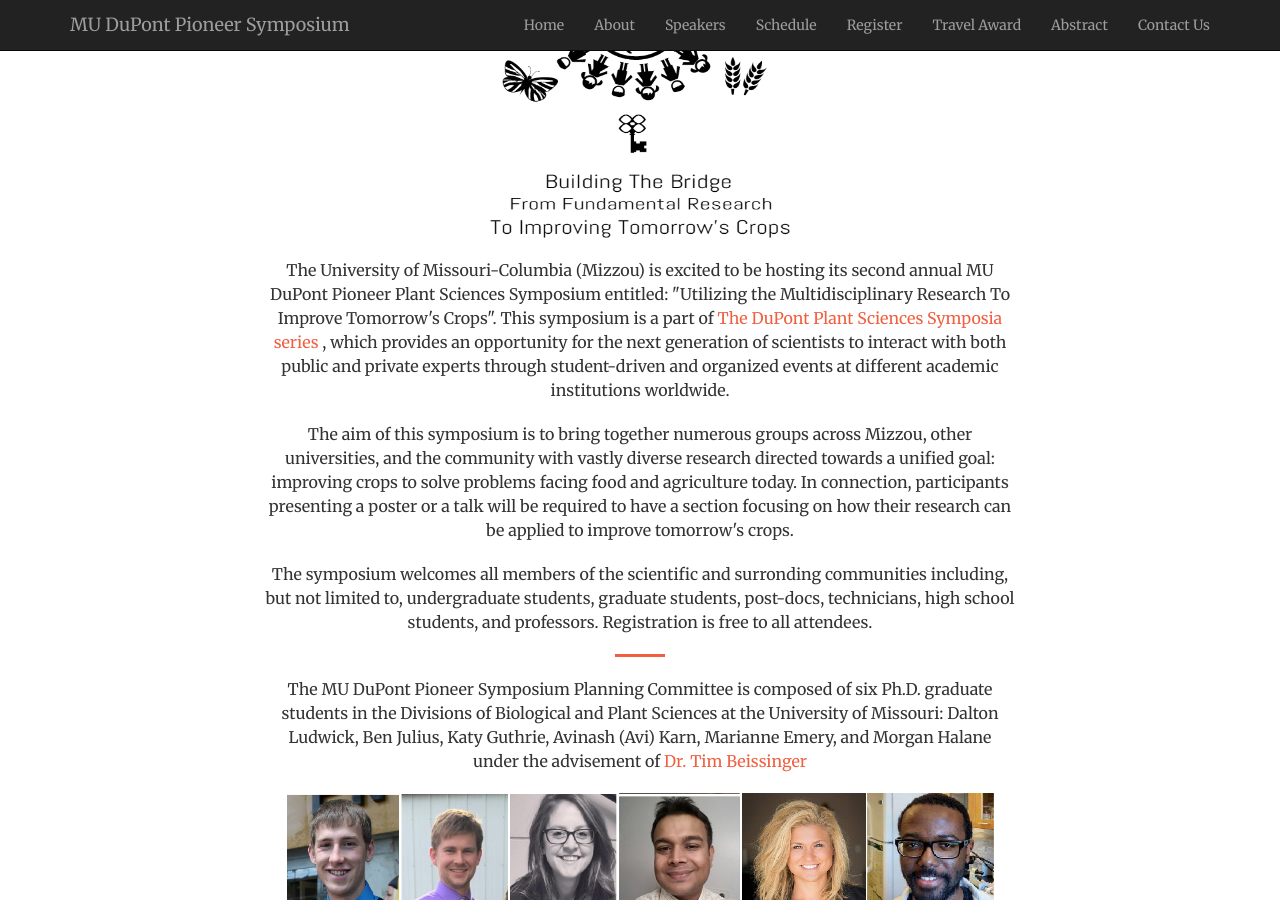
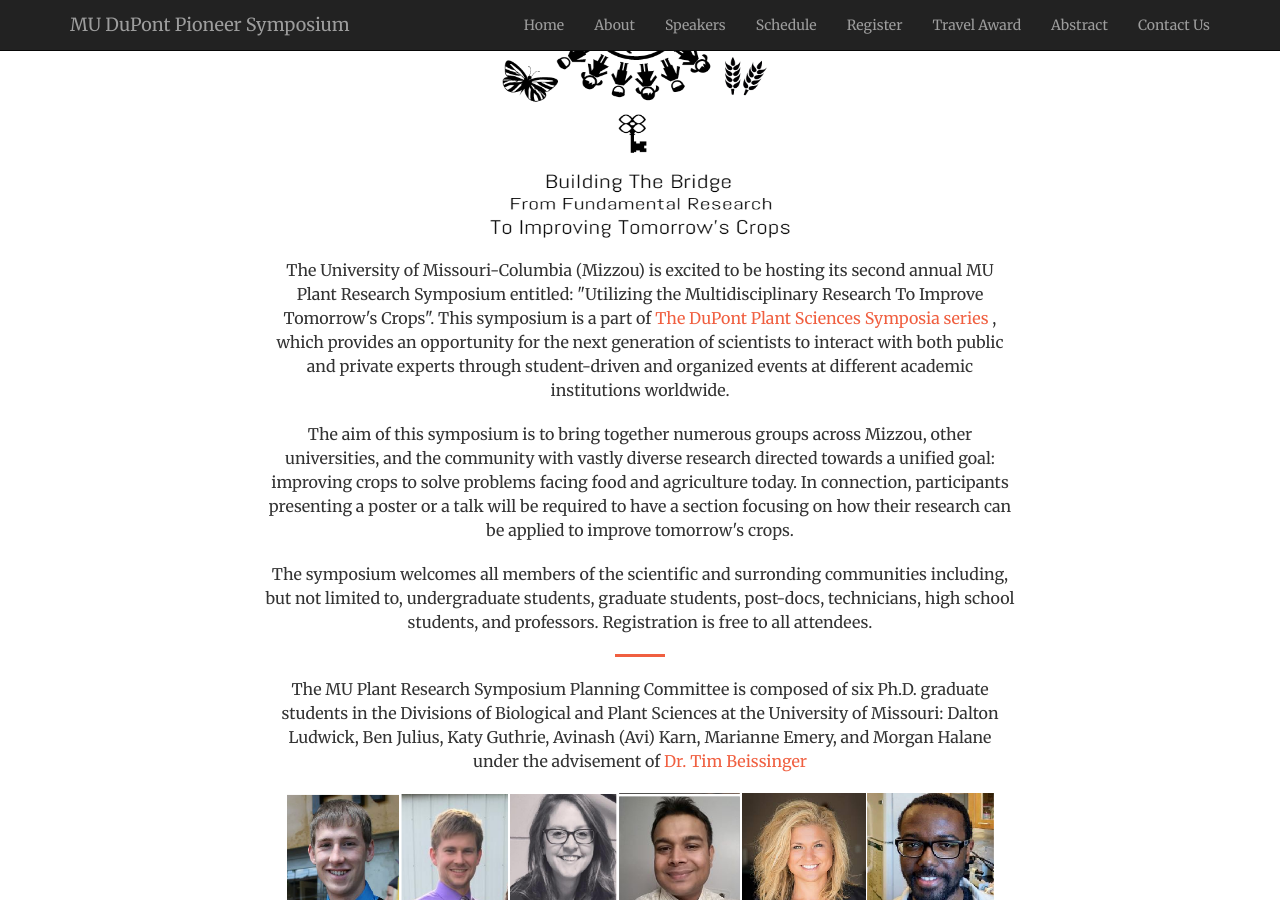
Before and after one commit to mupioneersymposium/mupioneersymposium.github.io, a Jekyll site: the page built from index.html, in a window 1280 px wide and 900 px high, scrolled down 1496 px. Built offline with Jekyll 4.4.1, drawn with Linux system fonts in a browser that asks for light colours.

Commit message:
Update about-brief.html
changing MU Dupont Pioneer symposium >> MU plant research symposium

```diff
--- a/_includes/about-brief.html
+++ b/_includes/about-brief.html
@@ -6,11 +6,11 @@
                 <hr>
                 <h2 class="section-heading">About the Symposium</h2>
                 <hr class="light"><p><img src="/img/logo.png" alt="MU Pioneer Symposium Logo" width="300" height="360"></p>
-<p>The University of Missouri-Columbia (Mizzou) is excited to be hosting its second annual MU DuPont Pioneer Plant Sciences Symposium entitled: "Utilizing the Multidisciplinary Research To Improve Tomorrow's Crops". This symposium is a part of <a href="https://www.pioneer.com/home/site/about/research/PlantSciSymposiaSeries/" target="_blank">The DuPont Plant Sciences Symposia series  </a> , which provides an opportunity for the next generation of scientists to interact with both public and private experts through student-driven and organized events at different academic institutions worldwide.</p>
+<p>The University of Missouri-Columbia (Mizzou) is excited to be hosting its second annual MU Plant Research Symposium entitled: "Utilizing the Multidisciplinary Research To Improve Tomorrow's Crops". This symposium is a part of <a href="https://www.pioneer.com/home/site/about/research/PlantSciSymposiaSeries/" target="_blank">The DuPont Plant Sciences Symposia series  </a> , which provides an opportunity for the next generation of scientists to interact with both public and private experts through student-driven and organized events at different academic institutions worldwide.</p>
 <p> The aim of this symposium is to bring together numerous groups across Mizzou, other universities, and the community with vastly diverse research directed towards a unified goal: improving crops to solve problems facing food and agriculture today. In connection, participants presenting a poster or a talk will  be required to have a section focusing on how their research can be applied to improve tomorrow's crops.</p>
 <p>The symposium welcomes all members of the scientific and surronding communities including, but not limited to, undergraduate students, graduate students, post-docs, technicians, high school students, and professors. Registration is free to all attendees. </p>
 <hr>
-                <p>The MU DuPont Pioneer Symposium Planning Committee is composed of six Ph.D. graduate students in the Divisions of Biological and Plant Sciences at the University of Missouri: Dalton Ludwick, Ben Julius, Katy Guthrie, Avinash (Avi) Karn, Marianne Emery, and Morgan Halane under the advisement of <a href="http://beissingerlab.org/" target="_blank">Dr. Tim Beissinger</a></p>
+                <p>The MU Plant Research Symposium Planning Committee is composed of six Ph.D. graduate students in the Divisions of Biological and Plant Sciences at the University of Missouri: Dalton Ludwick, Ben Julius, Katy Guthrie, Avinash (Avi) Karn, Marianne Emery, and Morgan Halane under the advisement of <a href="http://beissingerlab.org/" target="_blank">Dr. Tim Beissinger</a></p>
                 <p><img src="/img/group.png" style="max-width: 95%;"></p>
 
             </div>
```
